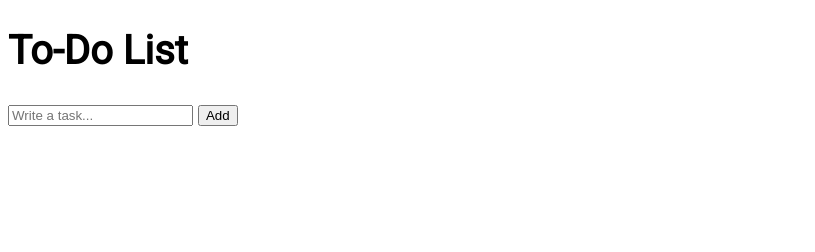
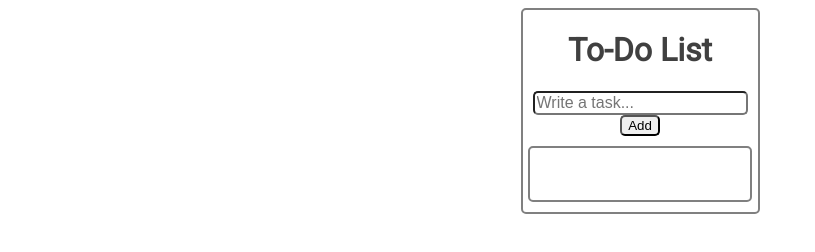
Before and after one commit to jablonskidev/todo-app, a plain HTML site: page index.html in a window 1280 px wide. Shown: the whole page, without its empty margins (0-815 px from the left). Drawn offline with Linux system fonts and the light colour scheme.

Commit message:
Added styling

```diff
--- a/index.html
+++ b/index.html
@@ -7,14 +7,16 @@
 </head>
 <html>
 <body>
+  <div id="to-do-app">
     <h1>To-Do List</h1>
-  <div>
+    <div id="adding-tasks">
       <input id="input-task" type="text" spellcheck="true" placeholder="Write a task..."/>
       <button id="add-button">Add</button>
     </div>
-  <div>
+    <div id="task-box">
       <ul id="task-list">
       </ul>
+    </div>
   </div>
 </body>
 <script src="script.js"></script>
--- a/style.css
+++ b/style.css
@@ -1,8 +1,41 @@
-body {
+#to-do-app {
     font-family: 'Roboto';
-    font-size: 20px;
+    font-size: 16px;
+    border: 2px solid grey;
+    border-radius: 5px;
+    width: 235px;
+    margin-left: auto;
+    margin-right: auto;
+}
+
+h1 {
+    text-align: center;
+    color: #404040;
+}
+
+#adding-tasks {
+    text-align: center;
+}
+
+#input-task {
+    border-radius: 5px;
+    font-size: 16px;
+}
+
+#add-button {
+    border-radius: 5px;
+}
+
+#task-box {
+    width: 220px;
+    border: 2px solid grey;
+    border-radius: 5px;
+    margin: 10px;
+    margin-left: auto;
+    margin-right: auto;
 }
 
 ul {
     list-style-type: none;
+    padding: 10px 10px 10px 10px;
 }
```
Lines whose indentation alone changed are shown as unchanged.
